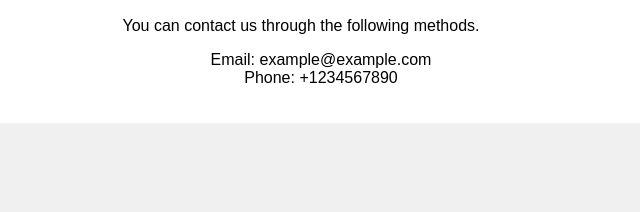
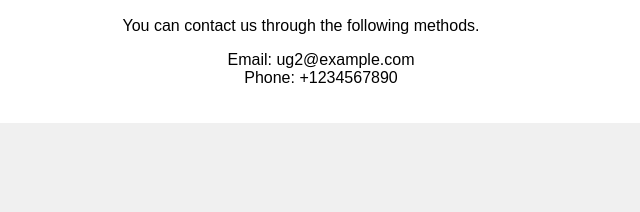
Before and after one commit to Uilvim/Test_Environment, a plain HTML site: page contact.html in a window 1280 px wide. Shown: the part 297-509 px from the top of the page, 339-979 px from the left. Drawn offline with Linux system fonts and the light colour scheme.

Commit message:
Update contact.html

```diff
--- a/contact.html
+++ b/contact.html
@@ -86,7 +86,7 @@
         <h2>Contact Us</h2>
         <p>You can contact us through the following methods.</p>
         <ul>
-            <li>Email: example@example.com</li>
+            <li>Email: ug2@example.com</li>
             <li>Phone: +1234567890</li>
         </ul>
     </section>
```
